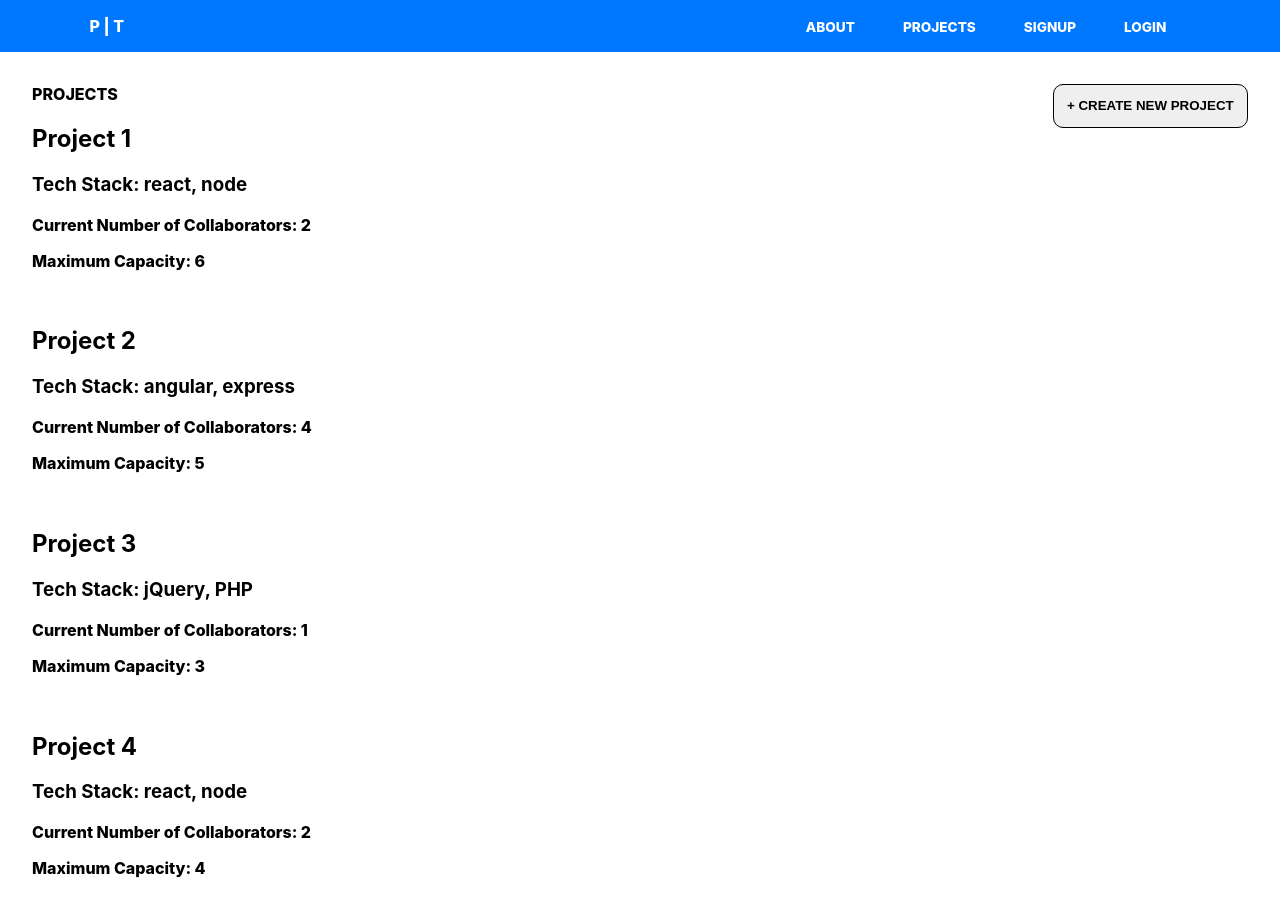
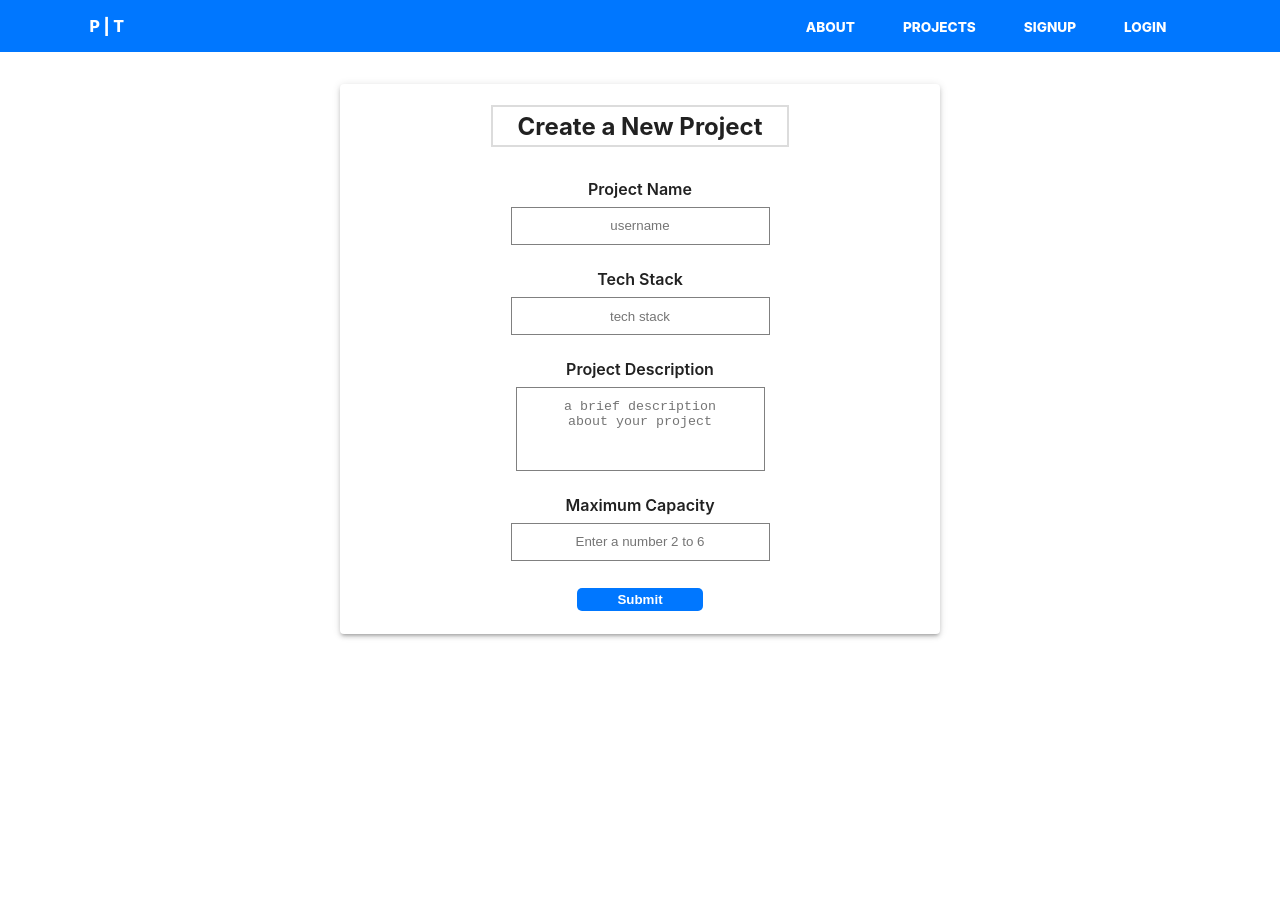
Before and after one commit to chanp-ark/project-together, a React (Create React App) app: page /projects/new in a window 1280 px wide. Shown: the top 916 px of the page. After the commit the page ends 800 px from the top, so only its background shows below. Built offline with nearby package versions, Linux system fonts and the light colour scheme.

Commit message:
eslint-loader

```diff
--- a/src/Router.js
+++ b/src/Router.js
@@ -13,11 +13,11 @@ const Main = () => {
         <main>
             <Switch>
                 <Route exact path='/' component={Home} />
-                <Route path='/about' component={About} />
-                <Route path='/projects' component={Projects} />
-                <Route path='/projects/new' component={CreateNewProjectForm} />
-                <Route path='/signup' component={SignUp} />
-                <Route path='/login' component={LogIn} />
+                <Route exact path='/about' component={About} />
+                <Route exact path='/projects' component={Projects} />
+                <Route exact path='/projects/new' component={CreateNewProjectForm} />
+                <Route exact path='/signup' component={SignUp} />
+                <Route exact path='/login' component={LogIn} />
             </Switch>
         </main>
     )
--- a/src/client/LogIn/log_in.component.js
+++ b/src/client/LogIn/log_in.component.js
@@ -58,7 +58,7 @@ const LogIn = () => {
                     value="Log In"
                     type="submit"
                 />
-                <Link className="link-to-signup" to="../SignUp/sign_up.component.js">Not registered? Click here to sign up</Link>
+                <Link className="link-to-signup" to="/signup">Not registered? Click here to sign up</Link>
             </form>
         </Paper>
     )
--- a/src/client/Projects/CreateProject/create-button.component.js
+++ b/src/client/Projects/CreateProject/create-button.component.js
@@ -6,18 +6,18 @@ import "./create-button.styles.css"
 
 const CreateProject = () => {
 
-    const handleClick = e => {
-        e.preventDefault()
-        console.log(e.target)
-    }
+    // const handleClick = e => {
+    //     e.preventDefault()
+
+    //     console.log(e.target)
+    // }
 
     return (
         <div className="button-container">
             <button
                 className="button-submit"
-                onClick={handleClick}
             >
-            <Link to="/projects/new"> + CREATE NEW PROJECT</Link>
+            <Link to="./projects/new"> + CREATE NEW PROJECT</Link>
             </button>
         </div>
     )
--- a/src/client/Projects/CreateProject/create-form.component.js
+++ b/src/client/Projects/CreateProject/create-form.component.js
@@ -24,12 +24,21 @@ const CreateNewProjectForm = () => {
 
     const handleSubmit = e => {
         e.preventDefault()
-        if (typeof e.target.maxCap !== "number") {
+        let mcToInt = parseInt(e.target.maxCap.value)
+
+        if (isNaN(mcToInt)) {
             alert("You must enter a number")
             setProjectInfo({
                 ...projectInfo,
                 maxCap: '',
             })
+        } else if (mcToInt < 2 || mcToInt >6) {
+            alert("You must enter a number between 2 and 6")
+            setProjectInfo({
+                ...projectInfo,
+                maxCap: '',
+            })
+
         } else {
             // send data to back end
             setProjectInfo({
--- a/src/client/Projects/CreateProject/create-form.styles.css
+++ b/src/client/Projects/CreateProject/create-form.styles.css
@@ -4,13 +4,13 @@
     justify-content: center;
     margin: 2em auto;
     max-width: 600px;
-    height: 490px;
+    height: 550px;
 }
 
 .new-project-header {
     display: flex;
     flex-direction: column;
-    margin: 0.3em auto;
+    margin: 1em auto 0.3em auto;
     border: 2px solid gainsboro;
     padding: 0.2em 1em;
 }
--- a/src/client/SignUp/sign_up.component.js
+++ b/src/client/SignUp/sign_up.component.js
@@ -91,7 +91,7 @@ const SignUp = () => {
                     type='submit'
                     onSubmit={handleSubmit}
                 />
-                <Link className="link-to-login" to="../LogIn/log_in.component.js">Already registered? Click here to log in</Link>
+                <Link className="link-to-login" to="/login">Already registered? Click here to log in</Link>
             </form>
         </Paper>
     )
```
